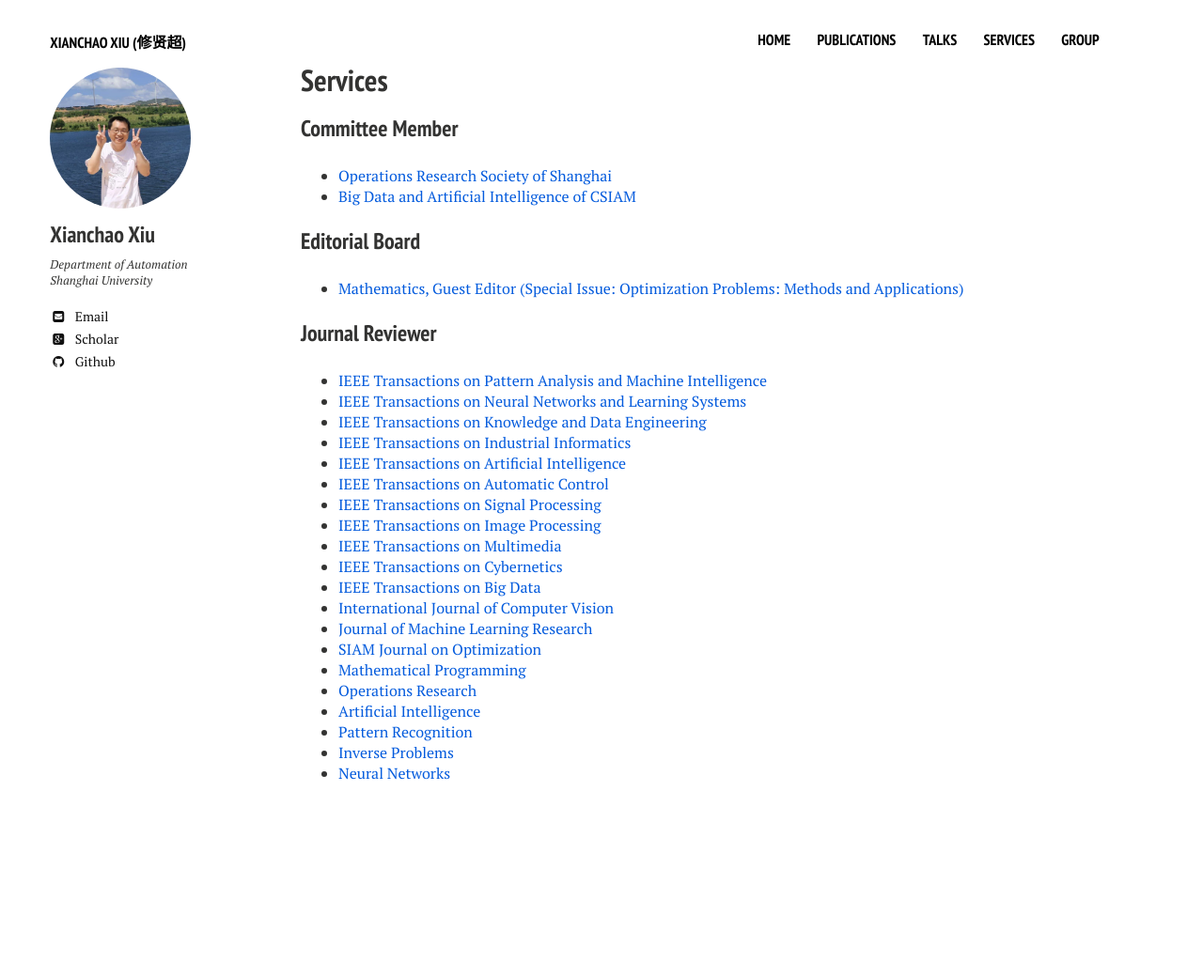
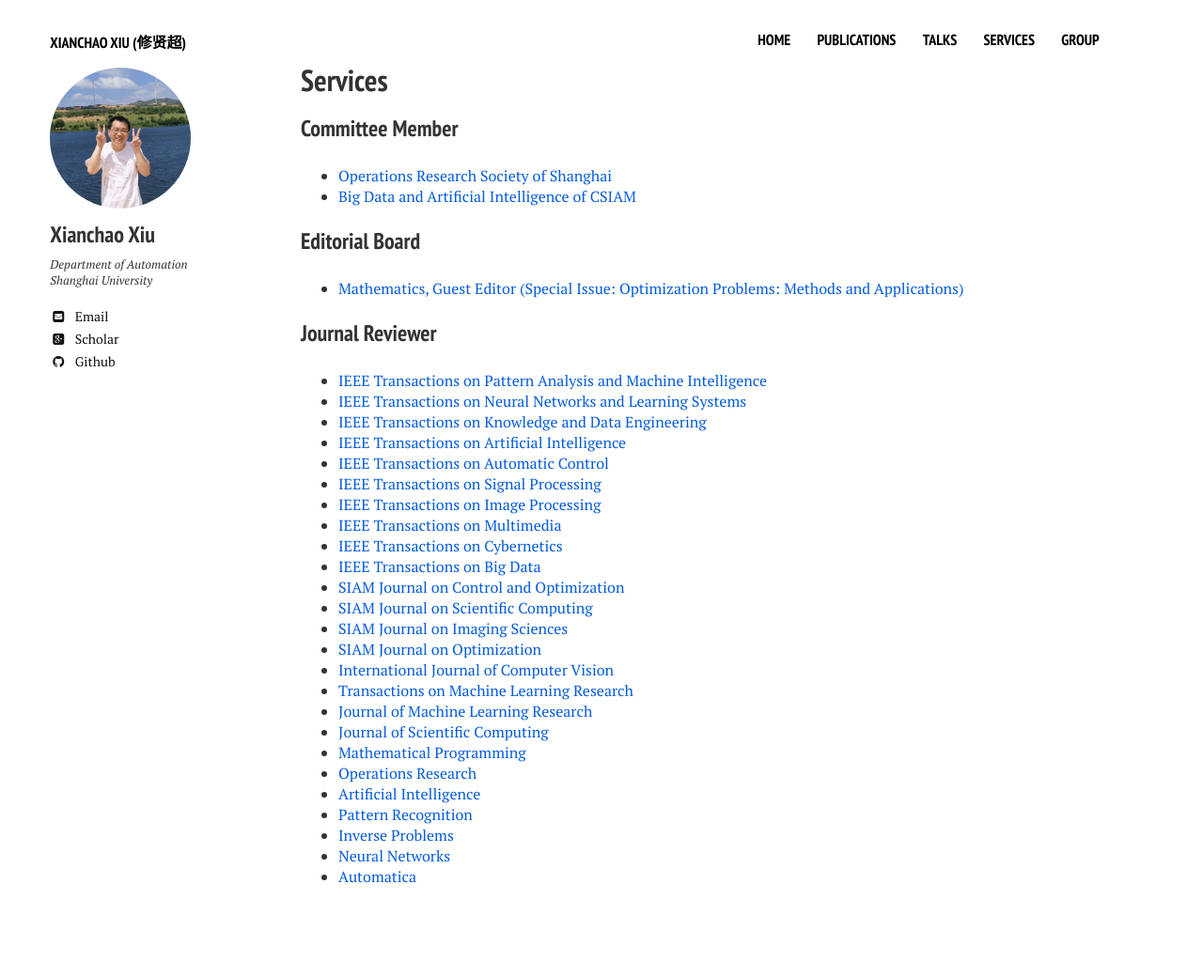
Before and after one commit to xianchaoxiu/xianchaoxiu.github.io, a Jekyll site: the page built from services/index.md, in a window 1280 px wide. Shown: the whole page at 94% size. Built offline with Jekyll 4.4.1, drawn with Linux system fonts in a browser that asks for light colours; nearby versions of some CDN libraries; before the commit the page ends 930 px from its top, so only the background shows below that.

Commit message:
Update index.md

```diff
--- a/services/index.md
+++ b/services/index.md
@@ -22,7 +22,6 @@ share: false
 * <a href="https://ieeexplore.ieee.org/xpl/RecentIssue.jsp?punumber=34" class="textlink" target="_blank">IEEE Transactions on Pattern Analysis and Machine Intelligence </a> <br>
 * <a href="https://ieeexplore.ieee.org/xpl/RecentIssue.jsp?punumber=5962385" class="textlink" target="_blank">IEEE Transactions on Neural Networks and Learning Systems </a> <br>
 * <a href="https://ieeexplore.ieee.org/xpl/RecentIssue.jsp?punumber=69" class="textlink" target="_blank">IEEE Transactions on Knowledge and Data Engineering </a> <br>
-* <a href="https://ieeexplore.ieee.org/xpl/RecentIssue.jsp?punumber=9424" class="textlink" target="_blank">IEEE Transactions on Industrial Informatics </a> <br>
 * <a href="https://ieeexplore.ieee.org/xpl/RecentIssue.jsp?punumber=9078688" class="textlink" target="_blank">IEEE Transactions on Artificial Intelligence </a> <br>
 * <a href="https://ieeexplore.ieee.org/xpl/RecentIssue.jsp?punumber=9" class="textlink" target="_blank">IEEE Transactions on Automatic Control </a> <br>
 * <a href="https://ieeexplore.ieee.org/xpl/RecentIssue.jsp?punumber=78" class="textlink" target="_blank">IEEE Transactions on Signal Processing </a> <br>
@@ -30,12 +29,18 @@ share: false
 * <a href="https://ieeexplore.ieee.org/xpl/RecentIssue.jsp?punumber=6046" class="textlink" target="_blank">IEEE Transactions on Multimedia </a> <br>
 * <a href="https://ieeexplore.ieee.org/xpl/RecentIssue.jsp?punumber=6221036" class="textlink" target="_blank">IEEE Transactions on Cybernetics </a> <br>
 * <a href="https://ieeexplore.ieee.org/xpl/RecentIssue.jsp?punumber=6687317" class="textlink" target="_blank">IEEE Transactions on Big Data  </a> <br>
+* <a href="https://epubs.siam.org/journal/sjcodc" class="textlink" target="_blank">SIAM Journal on Control and Optimization </a> <br>
+* <a href="https://www.siam.org/publications/siam-journals/siam-journal-on-scientific-computing/" class="textlink" target="_blank">SIAM Journal on Scientific Computing </a> <br>
+* <a href="https://epubs.siam.org/journal/sjisbi" class="textlink" target="_blank">SIAM Journal on Imaging Sciences </a> <br>
+* <a href="https://www.siam.org/publications/siam-journals/siam-journal-on-optimization/" class="textlink" target="_blank">SIAM Journal on Optimization </a> <br>
 * <a href="https://link.springer.com/journal/11263" class="textlink" target="_blank">International Journal of Computer Vision  </a> <br>
+* <a href="https://jmlr.org/tmlr/" class="textlink" target="_blank">Transactions on Machine Learning Research </a><br>
 * <a href="https://www.jmlr.org" class="textlink" target="_blank">Journal of Machine Learning Research </a><br>
-* <a href="https://www.siam.org/publications/siam-journals/siam-journal-on-optimization/" class="textlink" target="_blank">SIAM Journal on Optimization </a> <br>
+* <a href="https://link.springer.com/journal/10915" class="textlink" target="_blank">Journal of Scientific Computing </a><br>
 * <a href="https://link.springer.com/journal/10107" class="textlink" target="_blank">Mathematical Programming </a> <br>
 * <a href="https://pubsonline.informs.org/journal/opre" class="textlink" target="_blank">Operations Research </a> <br>
 * <a href="https://www.sciencedirect.com/journal/artificial-intelligence" class="textlink" target="_blank">Artificial Intelligence </a> <br>
 * <a href="https://www.sciencedirect.com/journal/pattern-recognition" class="textlink" target="_blank">Pattern Recognition </a> <br>
 * <a href="https://iopscience.iop.org/journal/0266-5611" class="textlink" target="_blank">Inverse Problems </a> <br>
 * <a href="https://www.sciencedirect.com/journal/neural-networks" class="textlink" target="_blank">Neural Networks </a> <br>
+* <a href="https://www.sciencedirect.com/journal/automatica" class="textlink" target="_blank">Automatica </a> <br>
```
